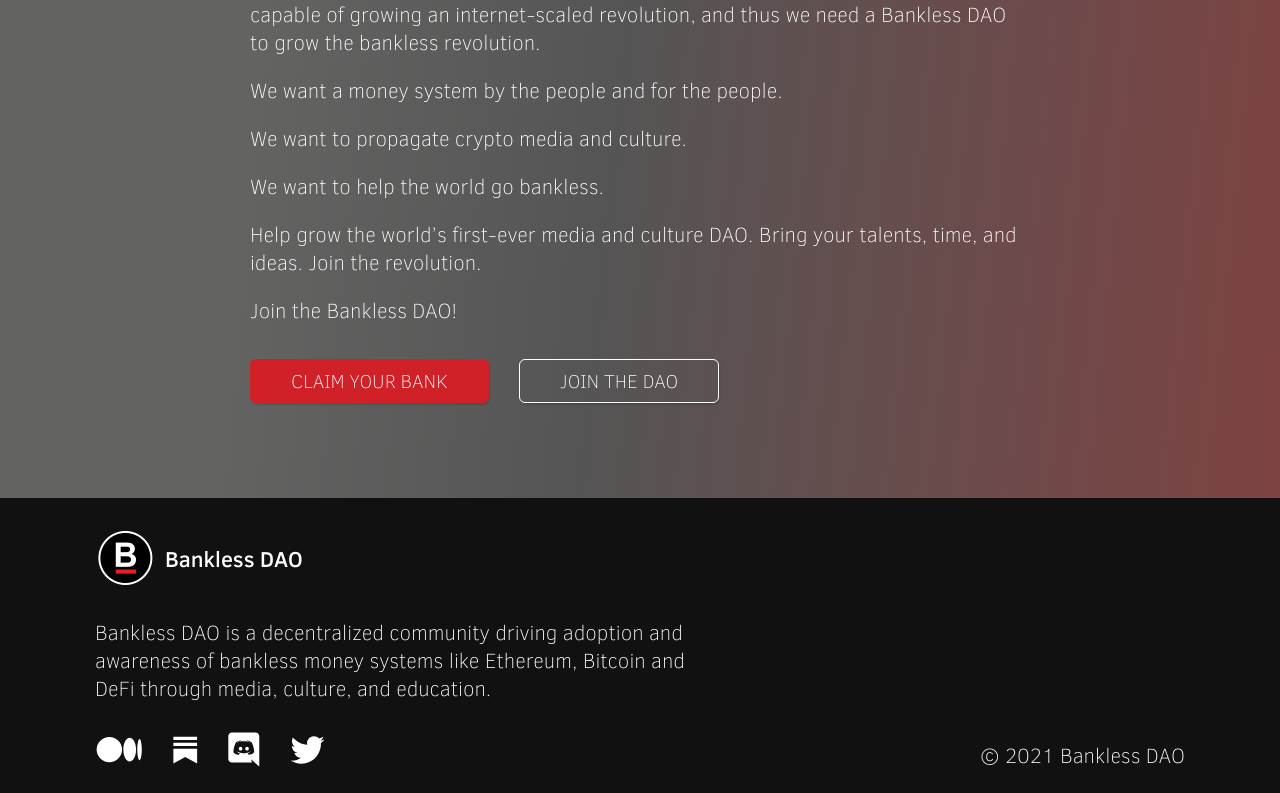
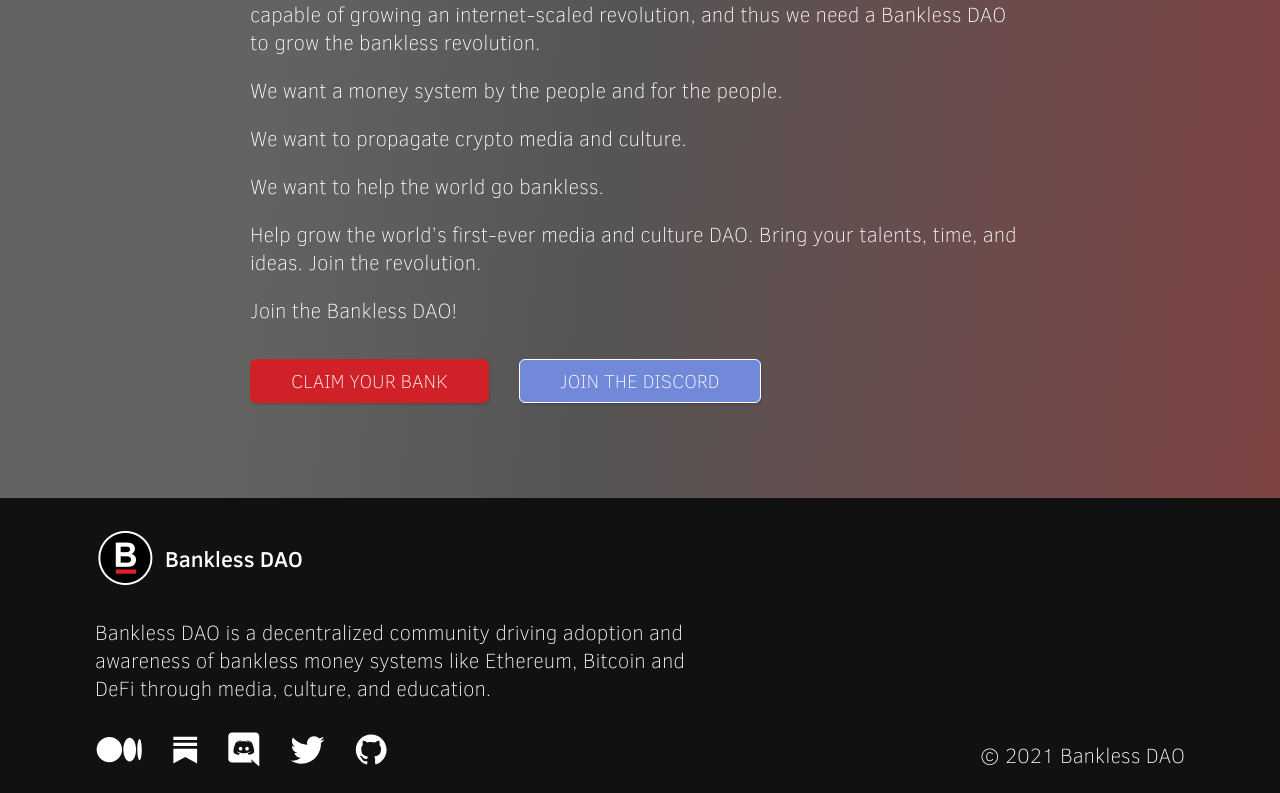
Before and after one commit to BanklessDAO/bankless-dao-website, a Next.js app: page /mission in a window 1280 px wide. Shown: the part 1576-2369 px from the top of the page. Built offline with nearby package versions, Linux system fonts and the light colour scheme.

Commit message:
Adds github link Adds external links Adds discord button

```diff
--- a/src/components/global/Footer/index.tsx
+++ b/src/components/global/Footer/index.tsx
@@ -30,7 +30,7 @@
         </CopyRow>
         <CopyrightRow>
           <IconsCol>
-            <NextLink href="#">
+            <NextLink href="https://medium.com/bankless-dao">
               <a>
                 <img
                   src="/images/icon-social-medium.svg"
@@ -40,7 +40,7 @@
                 />
               </a>
             </NextLink>
-            <NextLink href="#">
+            <NextLink href="https://banklessdao.substack.com/">
               <a>
                 <img
                   src="/images/icon-social-substack.svg"
@@ -50,7 +50,7 @@
                 />
               </a>
             </NextLink>
-            <NextLink href="#">
+            <NextLink href="https://discord.gg/CGZaAReMxh">
               <a>
                 <img
                   src="/images/icon-social-discord.svg"
@@ -60,13 +60,23 @@
                 />
               </a>
             </NextLink>
-            <NextLink href="#">
+            <NextLink href="https://twitter.com/banklessDAO">
               <a>
                 <img
                   src="/images/icon-social-twitter.svg"
                   alt="Twitter Icon"
                   width={35}
                   height={28}
+                />
+              </a>
+            </NextLink>
+            <NextLink href="https://github.com/BanklessHQ">
+              <a>
+                <img
+                  src="/images/icon-social-github.svg"
+                  alt="Github Icon"
+                  width={32}
+                  height={31}
                 />
               </a>
             </NextLink>
--- a/src/components/pages/Home/Claim/index.tsx
+++ b/src/components/pages/Home/Claim/index.tsx
@@ -57,7 +57,7 @@
                 height="110"
               />
             </ImageContainer>
-            <NextLink href="#">
+            <NextLink href="https://discord.gg/CGZaAReMxh">
               <a>
                 <Button theme="white">Join Discord</Button>
               </a>
--- a/src/components/pages/Home/Hero/index.tsx
+++ b/src/components/pages/Home/Hero/index.tsx
@@ -28,10 +28,10 @@
               </Button>
             </a>
           </NextLink>
-          <NextLink href="/join">
+          <NextLink href="https://discord.gg/CGZaAReMxh">
             <a>
-              <Button theme="transparent" shadow>
-                Join the DAO
+              <Button theme="discord" shadow>
+                Join the Discord
               </Button>
             </a>
           </NextLink>
--- a/src/components/pages/Mission/Body/index.tsx
+++ b/src/components/pages/Mission/Body/index.tsx
@@ -90,10 +90,10 @@
               </Button>
             </a>
           </NextLink>
-          <NextLink href="/join">
+          <NextLink href="https://discord.gg/CGZaAReMxh">
             <a>
-              <Button theme="transparent" shadow>
-                Join the DAO
+              <Button theme="discord" shadow>
+                Join the Discord
               </Button>
             </a>
           </NextLink>
--- a/src/components/parts/Button/index.tsx
+++ b/src/components/parts/Button/index.tsx
@@ -4,6 +4,7 @@
   PinkButton,
   WhiteButton,
   TransparentButton,
+  DiscordButton,
 } from './style'
 
 const Button = ({
@@ -37,6 +38,12 @@
         {children}
       </WhiteButton>
     )
+  if ('discord' === theme)
+    return (
+      <DiscordButton thin={thin} shadow={shadow} {...restProps}>
+        {children}
+      </DiscordButton>
+    )
   return (
     <RedButton thin={thin} shadow={shadow} {...restProps}>
       {children}
--- a/src/components/parts/Button/style.ts
+++ b/src/components/parts/Button/style.ts
@@ -48,3 +48,9 @@
   background: ${colors.lime};
   border-color: ${colors.green};
 `
+
+export const DiscordButton = styled(Button)`
+  color: ${colors.white};
+  background: ${colors.discord};
+  border-color: ${colors.white};
+`
--- a/src/theme.ts
+++ b/src/theme.ts
@@ -10,6 +10,7 @@
   pink: 'rgba(237, 28, 36, 0.3)',
   green: '#44CB39',
   lime: 'rgba(68, 203, 57, 0.3)',
+  discord: '#7289DA',
 }
 
 export const gradients = {
```
Also changed, not shown: public/images/icon-social-github.svg (added).
